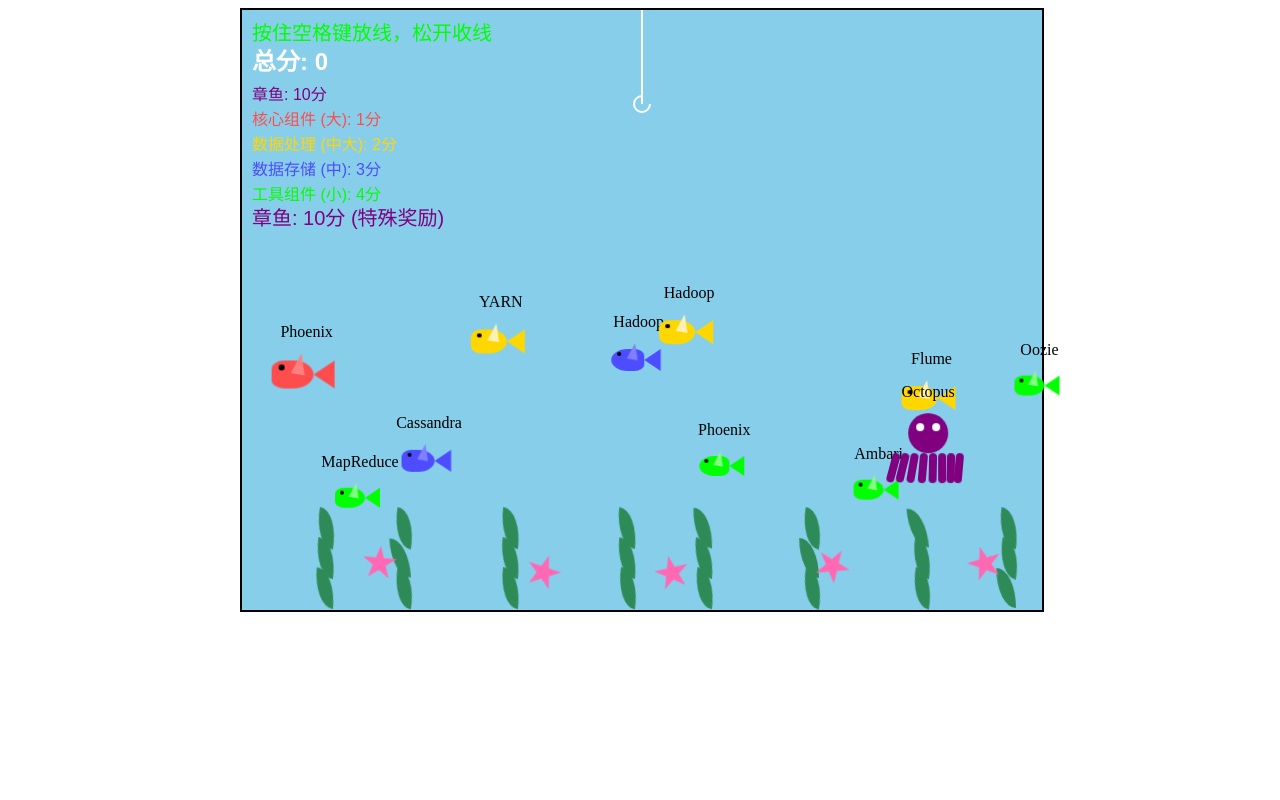
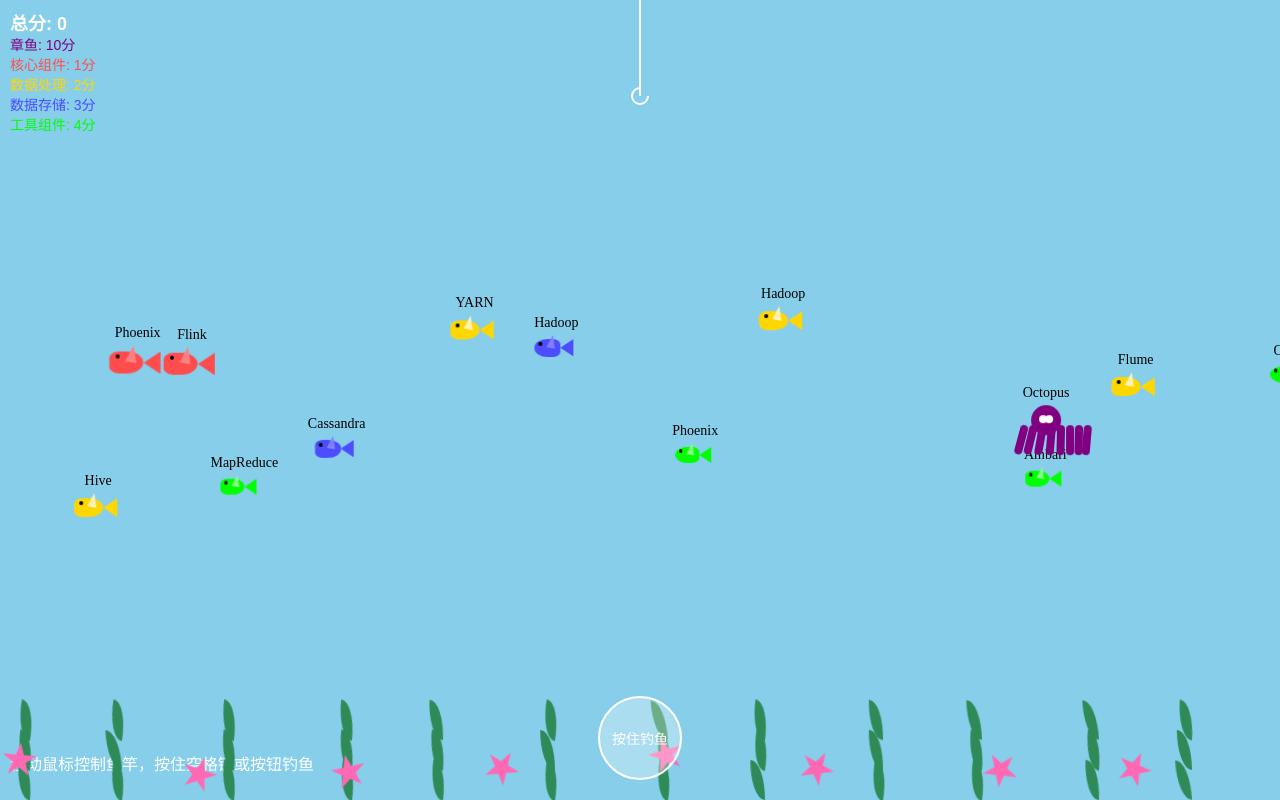
Before and after one commit to redoop/aigame, a plain HTML site: page 小丑鱼游戏/index.html in a window 1280 px wide. Drawn offline with Linux system fonts and the light colour scheme; animation ran at ten frames a second.

Commit message:
新增手机版本。

```diff
--- a/小丑鱼游戏/game.js
+++ b/小丑鱼游戏/game.js
@@ -3,6 +3,12 @@ class Game {
     constructor() {
         this.canvas = document.getElementById('gameCanvas');
         this.ctx = this.canvas.getContext('2d');
+        this.width = this.canvas.width;
+        this.height = this.canvas.height;
+
+        // 设置画布大小为屏幕大小
+        this.canvas.width = window.innerWidth;
+        this.canvas.height = window.innerHeight;
         this.width = this.canvas.width;
         this.height = this.canvas.height;
 
@@ -14,7 +20,7 @@ class Game {
             maxLength: 500,      // 增加最大长度
             hookSize: 8,
             isFishing: false,
-            speed: 8             // 增加放线速度
+            speed: 6             // 降低放线速度
         };
 
         // 获取游戏容器
@@ -99,12 +105,63 @@ class Game {
         this.createFishes();
         this.createOctopus();
 
-        // 绑定事件监听
+        // 添加鼠标移动事件
         this.canvas.addEventListener('mousemove', (e) => this.handleMouseMove(e));
 
+        // 添加触摸事件监听
+        this.canvas.addEventListener('touchmove', (e) => this.handleTouchMove(e));
+
+        // 添加钓鱼按钮事件 - 触摸
+        this.fishingButton = document.getElementById('fishingButton');
+        this.fishingButton.addEventListener('touchstart', (e) => {
+            e.preventDefault();
+            this.fishingRod.isFishing = true;
+            this.startFishing();
+            this.fishingButton.classList.add('active');
+        });
+
+        this.fishingButton.addEventListener('touchend', (e) => {
+            e.preventDefault();
+            this.fishingRod.isFishing = false;
+            this.pullUp();
+            this.fishingButton.classList.remove('active');
+        });
+
+        // 添加钓鱼按钮事件 - 鼠标
+        this.fishingButton.addEventListener('mousedown', (e) => {
+            this.fishingRod.isFishing = true;
+            this.startFishing();
+            this.fishingButton.classList.add('active');
+        });
+
+        this.fishingButton.addEventListener('mouseup', (e) => {
+            this.fishingRod.isFishing = false;
+            this.pullUp();
+            this.fishingButton.classList.remove('active');
+        });
+
         // 添加键盘事件监听
-        document.addEventListener('keydown', (e) => this.handleKeyDown(e));
-        document.addEventListener('keyup', (e) => this.handleKeyUp(e));
+        document.addEventListener('keydown', (e) => {
+            if (e.code === 'Space' && !this.fishingRod.isFishing) {
+                this.fishingRod.isFishing = true;
+                this.startFishing();
+                this.fishingButton.classList.add('active');
+            }
+        });
+
+        document.addEventListener('keyup', (e) => {
+            if (e.code === 'Space') {
+                this.fishingRod.isFishing = false;
+                this.pullUp();
+                this.fishingButton.classList.remove('active');
+            }
+        });
+
+        // 添加窗口大小改变事件
+        window.addEventListener('resize', () => this.handleResize());
+
+        // 调整初始参数
+        this.fishingRod.maxLength = this.height * 0.7;  // 根据屏幕高度调整最大长度
 
         // 添加分数
         this.score = 0;
@@ -122,25 +179,27 @@ class Game {
         this.gameLoop();
     }
 
+    // 恢复鼠标移动处理方法
     handleMouseMove(e) {
         const rect = this.canvas.getBoundingClientRect();
         this.fishingRod.x = e.clientX - rect.left;
     }
 
-    // 处理按键按下
-    handleKeyDown(e) {
-        if (e.code === 'Space' && !this.fishingRod.isFishing) {
-            this.fishingRod.isFishing = true;
-            this.startFishing();
-        }
+    // 添加触摸移动处理方法
+    handleTouchMove(e) {
+        e.preventDefault();
+        const touch = e.touches[0];
+        const rect = this.canvas.getBoundingClientRect();
+        this.fishingRod.x = touch.clientX - rect.left;
     }
 
-    // 处理按键释放
-    handleKeyUp(e) {
-        if (e.code === 'Space') {
-            this.fishingRod.isFishing = false;
-            this.pullUp();
-        }
+    // 添加窗口大小改变处理方法
+    handleResize() {
+        this.canvas.width = window.innerWidth;
+        this.canvas.height = window.innerHeight;
+        this.width = this.canvas.width;
+        this.height = this.canvas.height;
+        this.fishingRod.maxLength = this.height * 0.7;
     }
 
     // 创建音效
@@ -311,8 +370,8 @@ class Game {
         const wordObj = this.words[Math.floor(Math.random() * this.words.length)];
 
         // 更新鱼的大小
-        const baseWidth = 50;
-        const baseHeight = 30;
+        const baseWidth = 40;
+        const baseHeight = 24;
         const scale = fishType.size;
 
         fish.element.style.width = `${baseWidth * scale}px`;
@@ -370,31 +429,34 @@ class Game {
 
         // 绘制分数
         this.ctx.fillStyle = '#FFFFFF';
-        this.ctx.font = 'bold 24px Arial';
-        this.ctx.fillText(`总分: ${this.score}`, 10, 60);
+        this.ctx.font = 'bold 18px Arial';
+        this.ctx.fillText(`总分: ${this.score}`, 10, 30);
 
         // 绘制鱼的说明
-        this.ctx.font = '16px Arial';
+        this.ctx.font = '14px Arial';
         this.fishTypes.forEach((type, index) => {
             this.ctx.fillStyle = type.color;
             let category;
             switch(index) {
                 case 0: category = '章鱼'; break;
-                case 1: category = '核心组件 (大)'; break;
-                case 2: category = '数据处理 (中大)'; break;
-                case 3: category = '数据存储 (中)'; break;
-                case 4: category = '工具组件 (小)'; break;
+                case 1: category = '核心组件'; break;
+                case 2: category = '数据处理'; break;
+                case 3: category = '数据存储'; break;
+                case 4: category = '工具组件'; break;
             }
-            this.ctx.fillText(`${category}: ${type.score}分`, 10, 90 + index * 25);
+            this.ctx.fillText(`${category}: ${type.score}分`, 10, 50 + index * 20);
         });
 
         // 绘制操作提示
-        this.ctx.font = '20px Arial';
-        this.ctx.fillText('按住空格键放线，松开收线', 10, 30);
-
-        // 添加章鱼说明
-        this.ctx.fillStyle = '#800080';
-        this.ctx.fillText('章鱼: 10分 (特殊奖励)', 10, 90 + this.fishTypes.length * 25);
+        this.ctx.font = '16px Arial';
+        this.ctx.fillStyle = '#FFFFFF';
+        if ('ontouchstart' in window) {
+            // 移动设备显示触摸提示
+            this.ctx.fillText('触摸屏幕移动鱼竿，按住按钮钓鱼', 10, this.height - 30);
+        } else {
+            // PC设备显示键鼠提示
+            this.ctx.fillText('移动鼠标控制鱼竿，按住空格键或按钮钓鱼', 10, this.height - 30);
+        }
     }
 
     gameLoop() {
@@ -452,8 +514,9 @@ class Game {
 
     // 创建海草
     createSeaweed() {
-        // 创建多株海草
-        for (let i = 0; i < 8; i++) {
+        // 根据屏幕宽度调整海草数量
+        const seaweedCount = Math.floor(this.width / 100);
+        for (let i = 0; i < seaweedCount; i++) {
             const seaweed = document.createElement('div');
             seaweed.className = 'seaweed';
 
@@ -468,7 +531,7 @@ class Game {
             }
 
             // 随机位置
-            seaweed.style.left = `${50 + (i * 100) + Math.random() * 30}px`;
+            seaweed.style.left = `${(this.width / seaweedCount) * i + Math.random() * 20}px`;
             // 随机高度
             seaweed.style.height = `${80 + Math.random() * 40}px`;
 
@@ -478,13 +541,14 @@ class Game {
 
     // 创建海星
     createStarfish() {
-        // 创建多个海星
-        for (let i = 0; i < 5; i++) {
+        // 根据屏幕宽度调整海星数量
+        const starfishCount = Math.floor(this.width / 150);
+        for (let i = 0; i < starfishCount; i++) {
             const starfish = document.createElement('div');
             starfish.className = 'starfish';
 
             // 固定位置在底部
-            starfish.style.left = `${100 + (i * 150) + Math.random() * 50}px`;
+            starfish.style.left = `${(this.width / starfishCount) * i + Math.random() * 30}px`;
             starfish.style.bottom = '20px';  // 使用 bottom 而不是 transform
             // 随机旋转
             starfish.style.transform = `rotate(${Math.random() * 360}deg)`;
@@ -554,8 +618,9 @@ class Game {
 
     // 添加创建普通鱼的方法
     createFishes() {
-        // 创建10条普通鱼
-        for (let i = 0; i < 10; i++) {
+        // 根据屏幕大小调整鱼的数量
+        const fishCount = Math.floor(this.width / 100);
+        for (let i = 0; i < fishCount; i++) {
             // 跳过章鱼类型
             const fishTypeIndex = 1 + Math.floor(Math.random() * (this.fishTypes.length - 1));
             const fishType = this.fishTypes[fishTypeIndex];
@@ -563,8 +628,8 @@ class Game {
             fishDiv.className = 'fish';
 
             // 设置鱼的基础大小
-            const baseWidth = 50;
-            const baseHeight = 30;
+            const baseWidth = 40;
+            const baseHeight = 24;
             const scale = fishType.size;
 
             fishDiv.style.width = `${baseWidth * scale}px`;
--- a/小丑鱼游戏/index.html
+++ b/小丑鱼游戏/index.html
@@ -2,25 +2,38 @@
 <html>
 <head>
     <meta charset="UTF-8">
+    <meta name="viewport" content="width=device-width, initial-scale=1.0, maximum-scale=1.0, user-scalable=no">
     <title>抓金鱼游戏</title>
     <style>
+        body {
+            margin: 0;
+            padding: 0;
+            overflow: hidden;
+            touch-action: none;
+        }
+
         .game-container {
             position: relative;
-            width: 800px;
-            height: 600px;
-            margin: 0 auto;
+            width: 100vw;
+            height: 100vh;
+            margin: 0;
+            overflow: hidden;
         }
+
         canvas {
-            border: 2px solid #000;
+            border: none;
             display: block;
             background: #87CEEB;
             position: absolute;
             z-index: 1;
+            width: 100%;
+            height: 100%;
         }
+
         .fish {
             position: absolute;
-            width: 50px;
-            height: 30px;
+            width: 40px;
+            height: 24px;
             pointer-events: none;
             z-index: 2;
             transform-origin: center;
@@ -79,6 +92,7 @@
             min-width: 120px;
             transform: translateX(-50%);
             opacity: 1;
+            font-size: 16px;
         }
 
         .score-text {
@@ -108,11 +122,12 @@
         }
         .fish-word {
             position: absolute;
-            width: 200%;
+            width: 150%;
             text-align: center;
-            top: -30px;
+            top: -20px;
             left: 50%;
             transform: translateX(-50%);
+            font-size: 14px;
         }
 
         .word-text {
@@ -162,12 +177,11 @@
             transition: opacity 1s ease-out;
         }
 
-        /* 海草样式 */
         .seaweed {
             position: absolute;
             bottom: 0;
-            width: 20px;
-            height: 100px;
+            width: 15px;
+            height: 80px;
             z-index: 1;
         }
 
@@ -186,11 +200,10 @@
             to { transform: rotate(10deg); }
         }
 
-        /* 海星样式 */
         .starfish {
             position: absolute;
-            width: 40px;
-            height: 40px;
+            width: 30px;
+            height: 30px;
             z-index: 1;
             transition: none;
         }
@@ -209,22 +222,21 @@
             50% { opacity: 1; transform: rotate(15deg) scale(1.1); }
         }
 
-        /* 章鱼样式 */
         .octopus {
             position: absolute;
-            width: 70px;
-            height: 70px;
+            width: 50px;
+            height: 50px;
             z-index: 2;
         }
 
         .octopus-head {
             position: absolute;
-            width: 40px;
-            height: 40px;
+            width: 30px;
+            height: 30px;
             background: #800080;
             border-radius: 50%;
             top: 0;
-            left: 15px;
+            left: 10px;
         }
 
         .octopus-eye {
@@ -259,11 +271,41 @@
             0%, 100% { transform: rotate(0deg); }
             50% { transform: rotate(15deg); }
         }
+
+        .touch-button {
+            position: fixed;
+            bottom: 20px;
+            left: 50%;
+            transform: translateX(-50%);
+            width: 80px;
+            height: 80px;
+            background: rgba(255, 255, 255, 0.3);
+            border-radius: 50%;
+            z-index: 10;
+            display: flex;
+            align-items: center;
+            justify-content: center;
+            font-size: 14px;
+            color: white;
+            border: 2px solid white;
+            user-select: none;
+            cursor: pointer;
+            transition: background-color 0.3s;
+        }
+
+        .touch-button:hover {
+            background: rgba(255, 255, 255, 0.4);
+        }
+
+        .touch-button.active {
+            background: rgba(255, 255, 255, 0.5);
+        }
     </style>
 </head>
 <body>
     <div class="game-container">
-        <canvas id="gameCanvas" width="800" height="600"></canvas>
+        <canvas id="gameCanvas"></canvas>
+        <div id="fishingButton" class="touch-button">按住钓鱼</div>
     </div>
     <script src="game.js"></script>
 </body>
```
